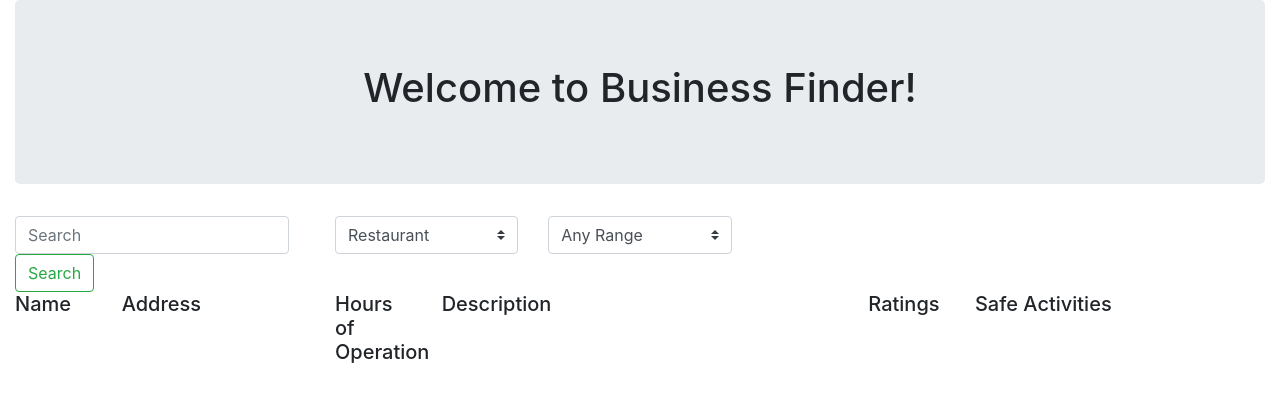
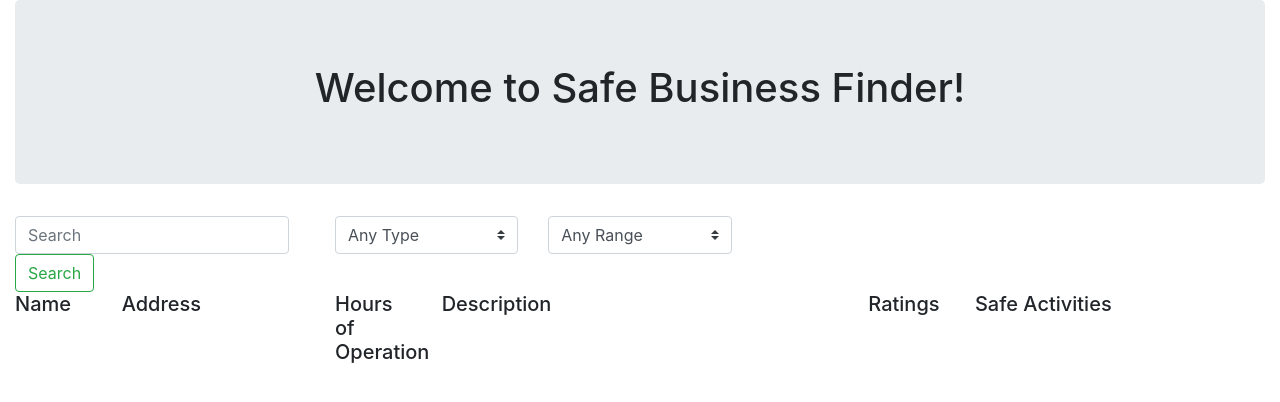
Before and after one commit to SteliosPapoutsakis/BusinessFinder, a Django app: page /find_business/ in a window 1280 px wide. Shown: the top 402 px of the page. Run offline with Django 3.2, Linux system fonts and the light colour scheme; data that the repository does not hold is empty; some libraries are stand-ins or nearby versions.

Commit message:
Added Any Type option for front end

```diff
--- a/BusinessFinder/find_business/templates/find_business/index.html
+++ b/BusinessFinder/find_business/templates/find_business/index.html
@@ -17,7 +17,7 @@
     <div class="container-fluid">
 
       <div class="jumbotron text-center">
-        <h1>Welcome to Business Finder!</h1>
+        <h1>Welcome to Safe Business Finder!</h1>
       </div>
 
       <div class="row">
@@ -31,6 +31,7 @@
 
         <div class="col-lg-2" >
           <select class="custom-select" id="type">
+            <option>Any Type</option>
             <option value="RESTAURANT">Restaurant</option>
             <option value="RECREATION">Recreation</option>
             <option value="GOODS">Goods</option>
@@ -39,7 +40,7 @@
 
         <div class="col-lg-2" >
           <select class="custom-select" id="within">
-			<option value="0">Any Range</option>
+			      <option value="0">Any Range</option>
             <option value="5">Within 5 Miles</option>
             <option value="10">Within 10 Miles</option>
             <option value="15">Within 15 Miles</option>
```
